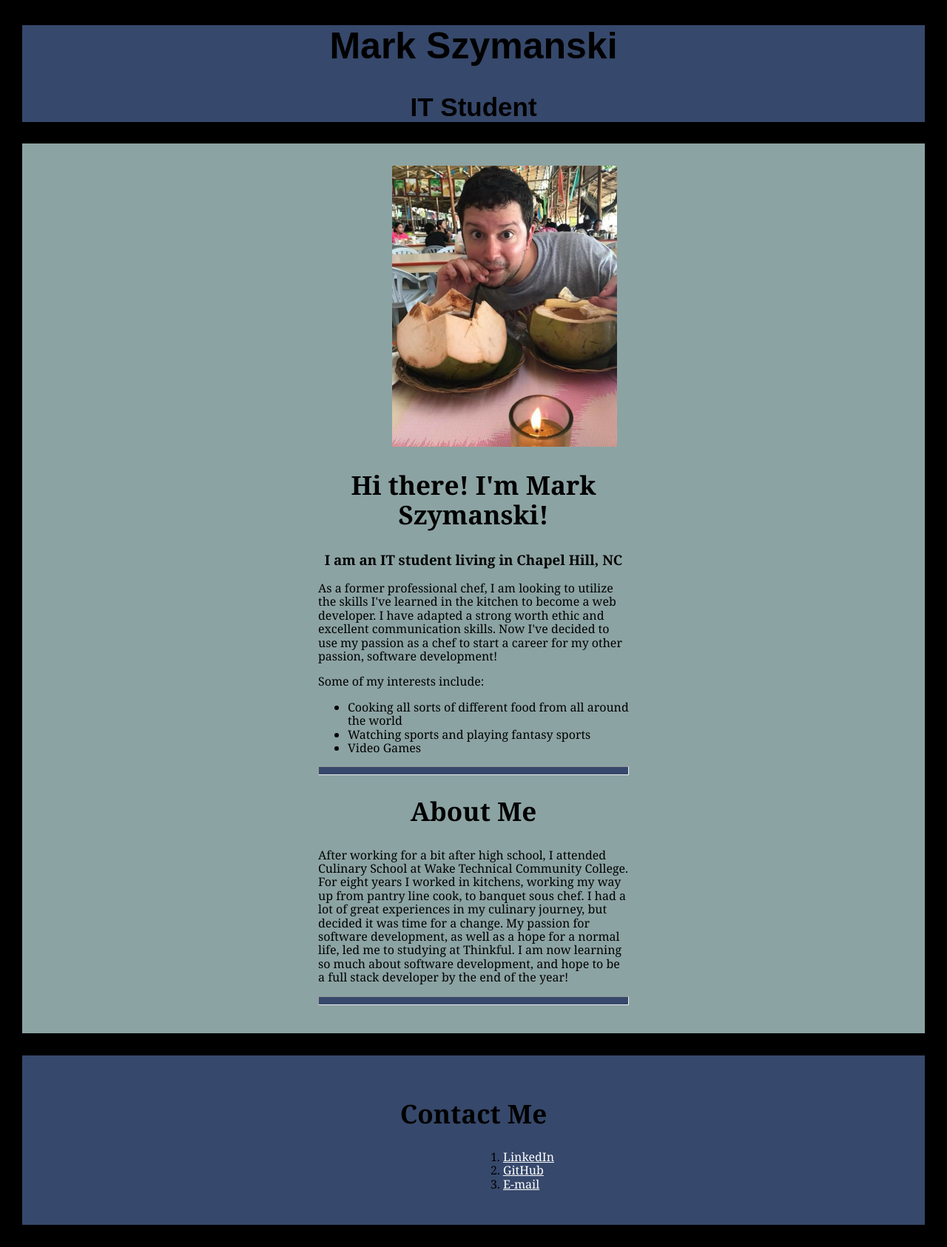
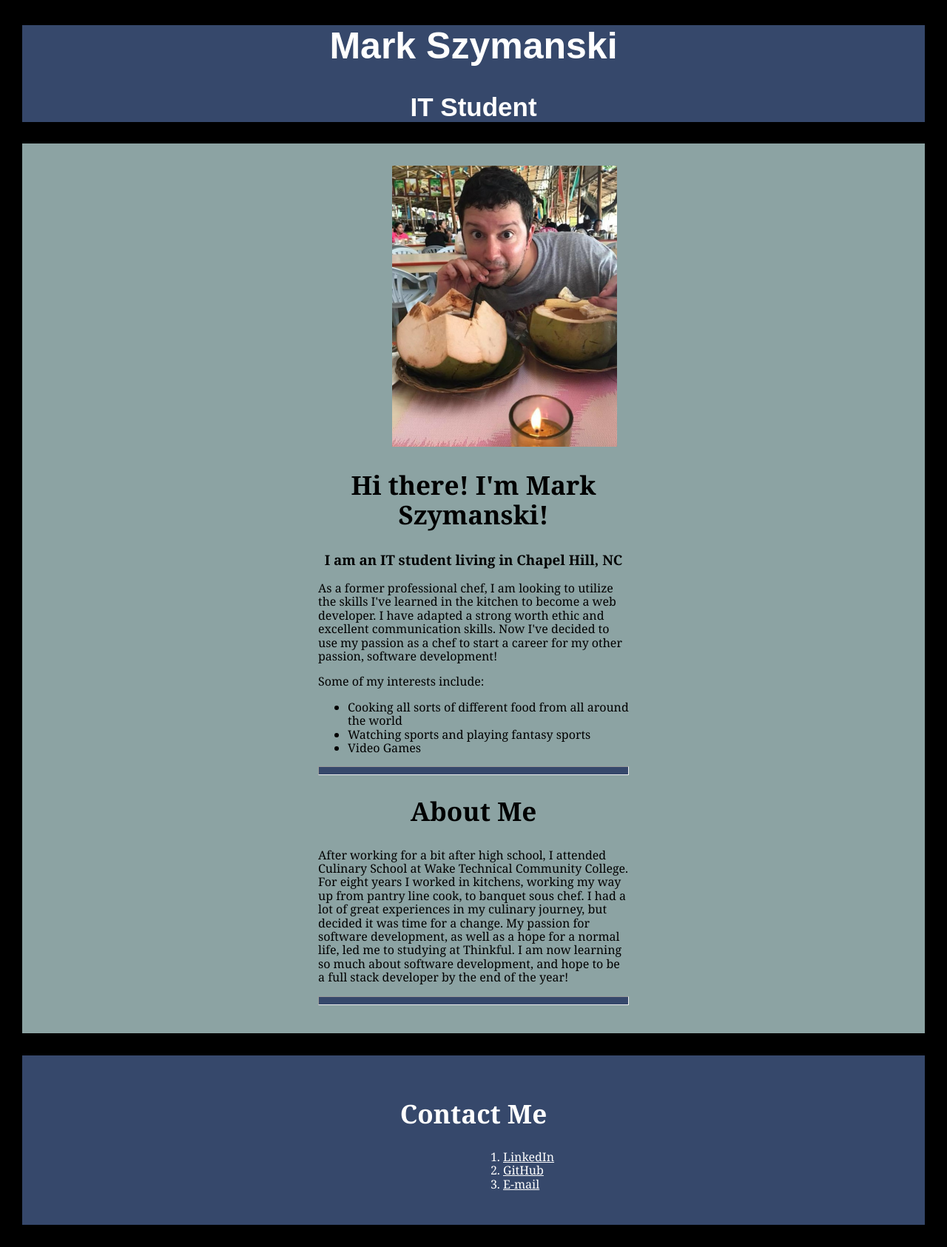
Before and after one commit to ChefSzymanski85/first-website, a plain HTML site: page index.html in a window 1280 px wide. Shown: the whole page at 74% size. Drawn offline with nearby package versions, Linux system fonts and the light colour scheme.

Commit message:
Updated to fix issues
Fixed:
Contrast issues
Added lang="en"
Better organized and labeled CSS

```diff
--- a/index.html
+++ b/index.html
@@ -1,5 +1,5 @@
 <!DOCTYPE html>
-<html>
+<html lang="en">
   <head>
     <meta charset="utf-8">
     <meta name="viewport" content="width=device-width">
--- a/style.css
+++ b/style.css
@@ -1,16 +1,9 @@
-body { /* Make the empty space on the page black */
+/* --------------------- Content styling --------------------- */
+body {
   background-color: black;
 }
 
-header { /*Changing header to contrast with body color and changing font*/
-  font-family: "copperplate gothic bold", "copperplate gothic", arial;
-  text-align: center;
-  background-color: #36486b;
-  margin: 0px 30px;
-
-}
-
-h1 { /* Changing text of headers*/
+h1 {
   font-size: 50px;
   text-align: center;
 }
@@ -24,34 +17,45 @@ h3 {
   text-align: center;
 }
 
-img { /* Centering photo. There may be an easier way to do this.*/
-  padding: 0px 100px;
+ol {
+  padding-left: 250px;
+
 }
 
-main, footer { /* Changing both the main and footer attributes, since they should be the same */
+hr {
+  height: 10px;
+  background-color: #36486b;
+}
+
+header {
+  font-family: "copperplate gothic bold", "copperplate gothic", arial;
+  text-align: center;
+  background-color: #36486b;
+  color: white;
+  margin: 0px 30px;
+}
+
+main, footer {
   background-color:  #8ca3a3;
-  /*text-align: center;*/
   font-family: georgia, "trebuchet ms", arial;
   padding: 30px 400px;
   margin: 0px 30px;
 }
 
-ol { /*Same as img modification*/
-  padding-left: 250px;
-
+footer { /* TODO: Clean up footer and main styles*/
+  color: white;
+  background-color: #36486b;
+  margin: 30px 30px;
 }
 
-hr { /*Styling the horizontal rule*/
-  height: 10px;
-  background-color: #36486b;
+
+/* --------------------- Image Styling --------------------- */
+img { /* TODO: See if there's an easier way to center photo*/
+  padding: 0px 100px;
 }
 
-/* Changing the link color */
+
+/* --------------------- Link Styling --------------------- */
 a:link {color: white;}
 a:visited {color: black;}
 a:hover {color: #8ca3a3}
-
-footer { /* Make footer background same as header. Could move this around.*/
-  background-color: #36486b;
-  margin: 30px 30px;
-}
```
